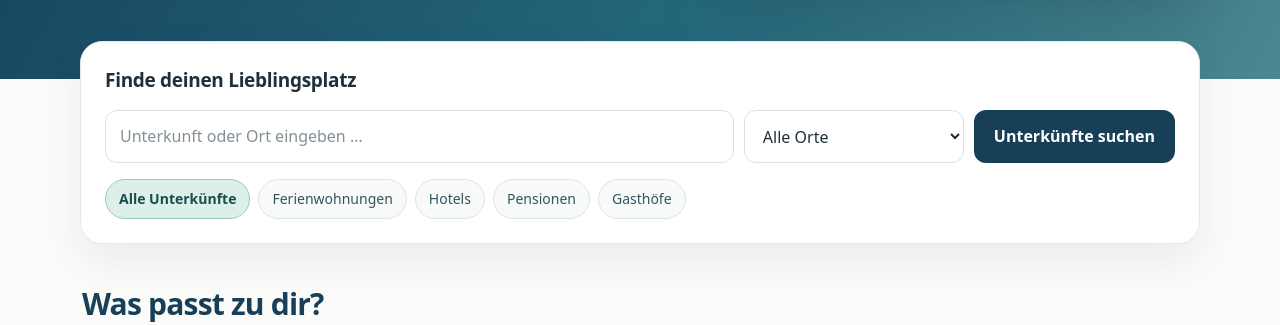
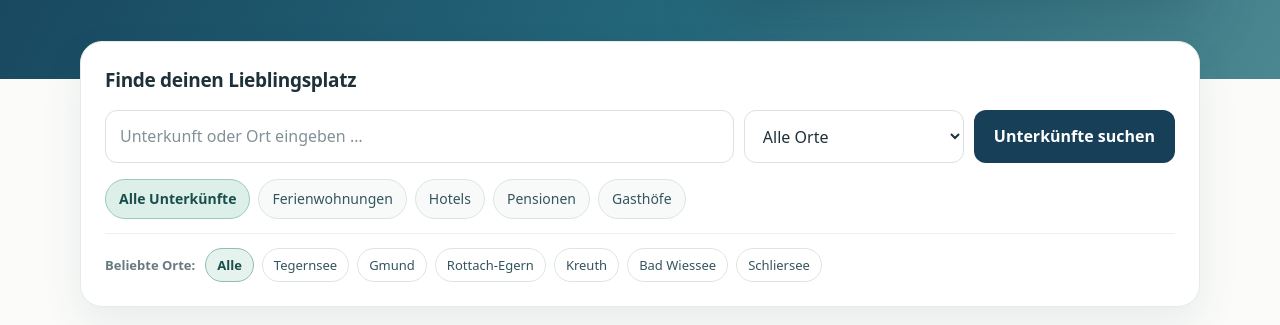
Before and after one commit to MSC2604/unterkuenfte-am-tegernsee, a plain HTML site: page index.html in a window 1280 px wide. Shown: the part 444-769 px from the top of the page. Drawn offline with Linux system fonts and the light colour scheme.

Commit message:
Improve homepage with quick location filters

```diff
--- a/index.html
+++ b/index.html
@@ -35,6 +35,10 @@ input,select{font:inherit;border:1px solid #d8e3df;border-radius:12px;padding:13
 input::placeholder{color:#829197}
 .search-button{border:0;border-radius:12px;padding:13px 20px;background:var(--navy);color:#fff;font:inherit;font-weight:700;white-space:nowrap}
 .filters{display:flex;flex-wrap:wrap;gap:8px;margin-top:16px}
+.place-shortcuts{display:flex;align-items:center;flex-wrap:wrap;gap:8px;margin-top:14px;padding-top:14px;border-top:1px solid #edf1ef}
+.place-label{font-size:13px;color:var(--muted);font-weight:650;margin-right:2px}
+.place-chip{border:1px solid #dbe6e2;background:#fff;color:#35555e;padding:6px 11px;border-radius:999px;font:inherit;font-size:13px;cursor:pointer}
+.place-chip.active{background:#e5f2ed;border-color:#8fbfae;color:#194e4a;font-weight:700}
 .filter{border:1px solid #dbe6e2;background:#f7faf8;color:#35555e;padding:8px 13px;border-radius:999px;font:inherit;font-size:14px;cursor:pointer;transition:background .15s,border-color .15s}
 .filter.active{background:var(--teal);border-color:#9bcabd;color:#194e4a;font-weight:700}
 .section-head{display:flex;justify-content:space-between;align-items:end;gap:20px;margin:42px 2px 17px}
@@ -102,6 +106,16 @@ footer strong{color:var(--navy)}
 <button class="filter" data-type="Pension" type="button">Pensionen</button>
 <button class="filter" data-type="Gasthof" type="button">Gasthöfe</button>
 </div>
+<div class="place-shortcuts" aria-label="Beliebte Orte">
+<span class="place-label">Beliebte Orte:</span>
+<button class="place-chip" type="button" data-place="">Alle</button>
+<button class="place-chip" type="button" data-place="Tegernsee">Tegernsee</button>
+<button class="place-chip" type="button" data-place="Gmund">Gmund</button>
+<button class="place-chip" type="button" data-place="Rottach-Egern">Rottach-Egern</button>
+<button class="place-chip" type="button" data-place="Kreuth">Kreuth</button>
+<button class="place-chip" type="button" data-place="Bad Wiessee">Bad Wiessee</button>
+<button class="place-chip" type="button" data-place="Schliersee">Schliersee</button>
+</div>
 </section>
 <section aria-labelledby="browseTitle">
 <div class="section-head">
@@ -129,13 +143,21 @@ const search=document.querySelector('#search');
 const place=document.querySelector('#place');
 const filters=[...document.querySelectorAll('.filter')];
 const browseCards=[...document.querySelectorAll('[data-browse-type]')];
+const placeChips=[...document.querySelectorAll('[data-place]')];
 let type='Alle';
+function setPlace(nextPlace){
+ place.value=nextPlace;
+ placeChips.forEach(chip=>chip.classList.toggle('active',chip.dataset.place===nextPlace));
+}
 function setType(nextType){
  type=nextType;
  filters.forEach(item=>item.classList.toggle('active',item.dataset.type===type));
  browseCards.forEach(item=>item.classList.toggle('selected',item.dataset.browseType===type));
 }
 filters.forEach(button=>button.addEventListener('click',()=>setType(button.dataset.type)));
+placeChips.forEach(button=>button.addEventListener('click',()=>setPlace(button.dataset.place)));
+place.addEventListener('change',()=>setPlace(place.value));
+setPlace('');
 browseCards.forEach(button=>button.addEventListener('click',()=>{
  setType(button.dataset.browseType);
  document.querySelector('.search-panel').scrollIntoView({behavior:'smooth',block:'center'});
```
